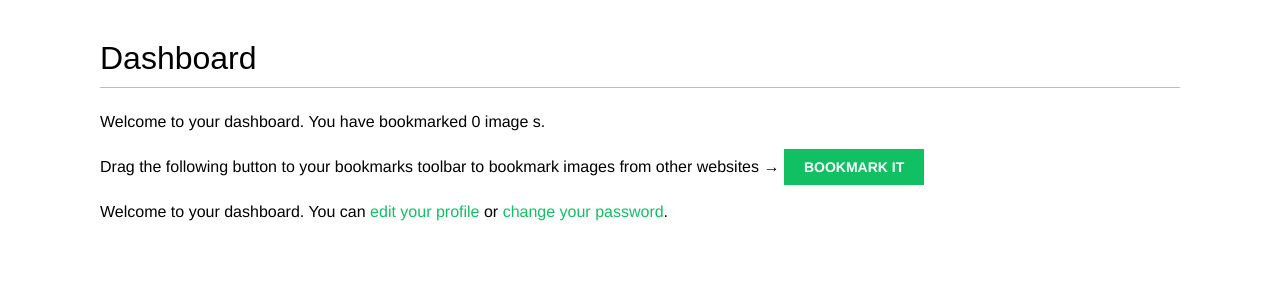
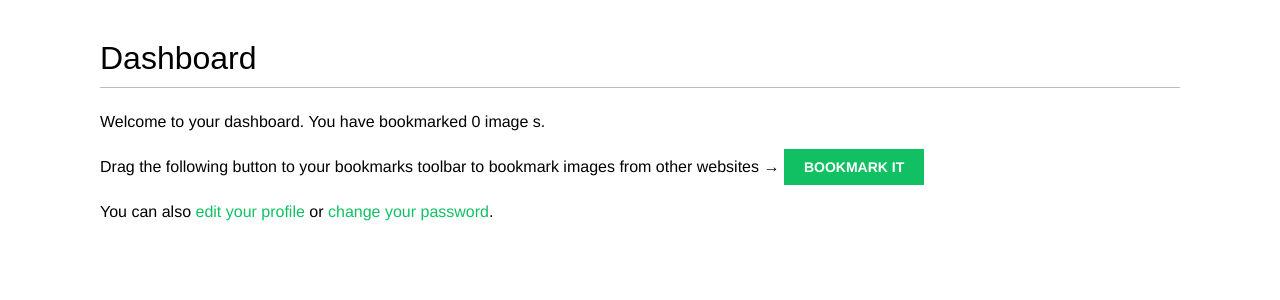
Before and after one commit to Aakashraz/bookmarks, a Django app: page /account/ in a window 1280 px wide. Shown: the part 48-348 px from the top of the page. Run offline with Django 5.2, Linux system fonts and the light colour scheme; a user stored in the database is signed in; data that the repository does not hold is empty; some web fonts are replaced.

Commit message:
minor change

```diff
--- a/bookmarks/account/templates/account/dashboard.html
+++ b/bookmarks/account/templates/account/dashboard.html
@@ -32,8 +32,7 @@
     {% endwith %}
 <!-- &rarr also refers to the '→' symbol -->
     <p>
-        Welcome to your dashboard.
-        You can <a href="{% url 'edit' %}">edit your profile</a> or
+        You can also <a href="{% url 'edit' %}">edit your profile</a> or
         <a href="{% url 'password_change' %}">change your password</a>.
     </p>
 
--- a/bookmarks/images/forms.py
+++ b/bookmarks/images/forms.py
@@ -9,7 +9,7 @@ class ImageCreateForm(forms.ModelForm):
     class Meta:
         model = Image
         fields = ['title', 'url', 'description']
-        widgets= {
+        widgets = {
             'url': forms.HiddenInput,   # this field will not be visible to users
         }
 
```
